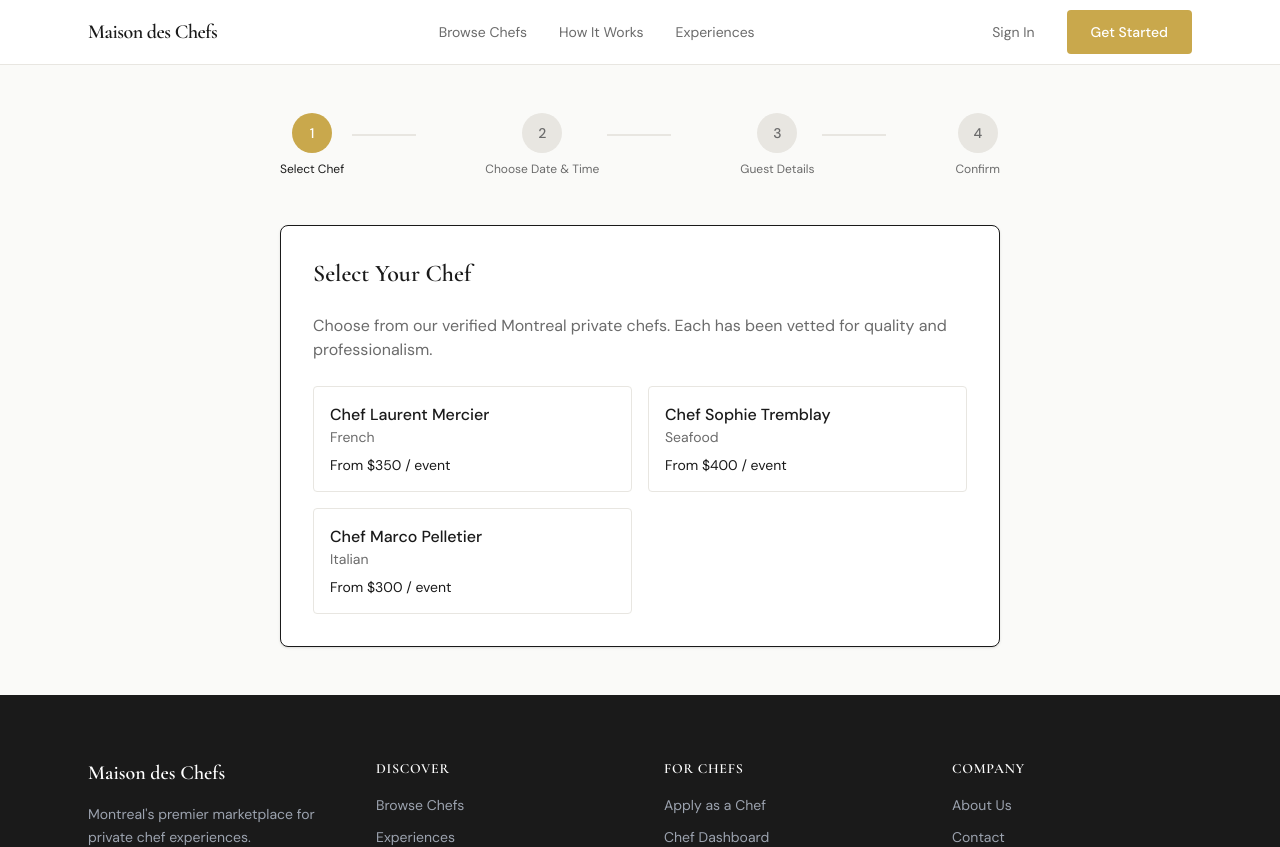
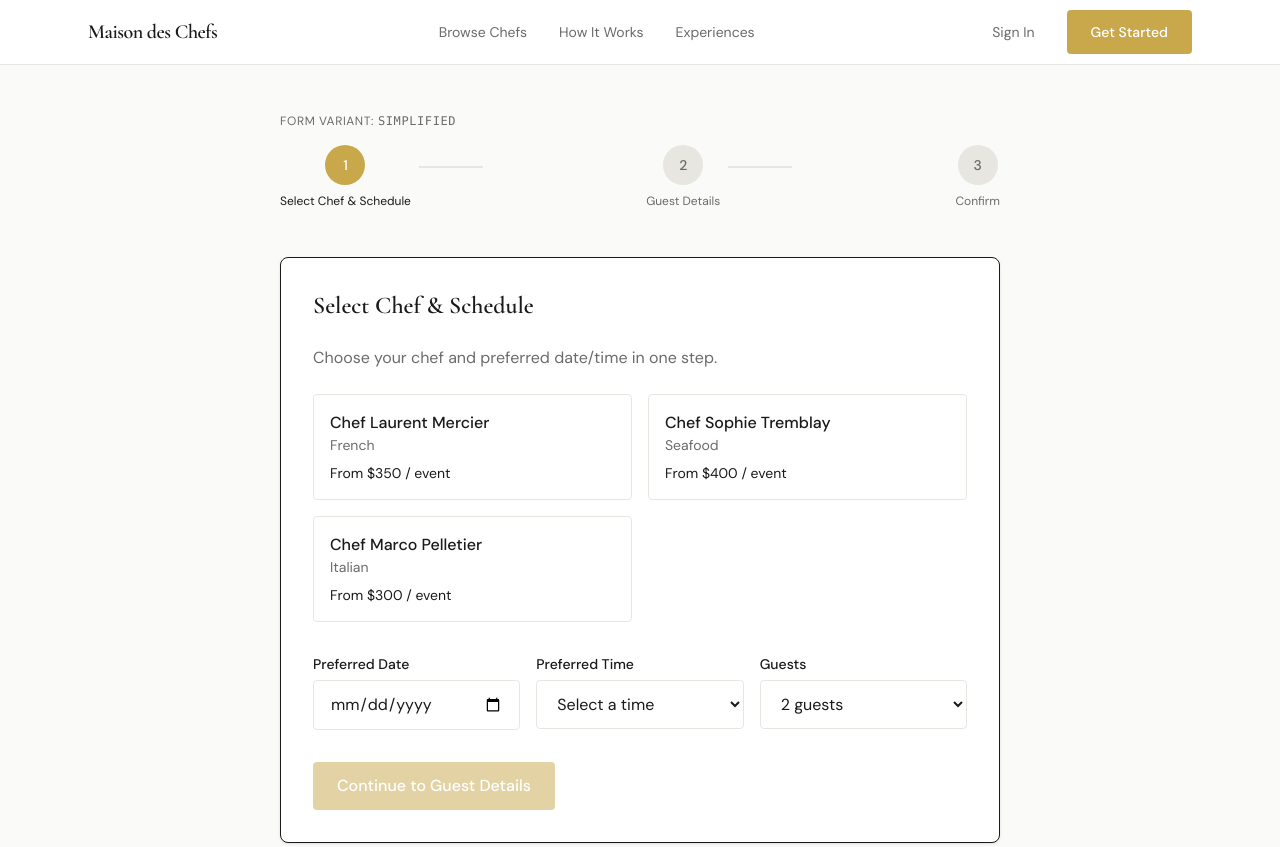
Before and after one commit to Fr0ddy79/maison-des-chefs, a Next.js app: page /book in a window 1280 px wide. Shown: the top 847 px of the page. Built offline with nearby package versions, Linux system fonts and the light colour scheme.

Commit message:
feat: implement simplified booking form variant (MAI-2349 A/B test)

```diff
--- a/src/app/book/BookPageContent.tsx
+++ b/src/app/book/BookPageContent.tsx
@@ -5,8 +5,10 @@ import { useSearchParams } from 'next/navigation'
 import { Navigation } from '@/components/Navigation'
 import { Footer } from '@/components/Footer'
 import { trackBookingFormViewed, trackBookingFormSubmitted } from '@/lib/analytics'
+import { useABVariant } from '@/lib/useABVariant'
 
-const steps = ['Select Chef', 'Choose Date & Time', 'Guest Details', 'Confirm']
+const STANDARD_STEPS = ['Select Chef', 'Choose Date & Time', 'Guest Details', 'Confirm']
+const SIMPLIFIED_STEPS = ['Select Chef & Schedule', 'Guest Details', 'Confirm']
 
 export function BookPageContent() {
   const [currentStep, setCurrentStep] = useState(0)
@@ -21,7 +23,15 @@ export function BookPageContent() {
     specialRequests: '',
   })
   const searchParams = useSearchParams()
-  const formVariant = searchParams.get('variant') === 'simplified' ? 'simplified' : 'standard'
+
+  // URL param override for forced variant testing (?variant=simplified)
+  const urlVariant = searchParams.get('variant') === 'simplified' ? 'simplified' : null
+
+  // Use A/B variant hook for traffic splitting
+  const formVariant = useABVariant(urlVariant)
+
+  // Determine which steps to show based on variant
+  const steps = formVariant === 'simplified' ? SIMPLIFIED_STEPS : STANDARD_STEPS
 
   // Track booking form viewed on mount (step 0)
   useEffect(() => {
@@ -48,12 +58,34 @@ export function BookPageContent() {
     alert('Booking request submitted! (Demo mode)')
   }
 
+  const chefs = [
+    { id: '1', name: 'Chef Laurent Mercier', cuisine: 'French', price: 350 },
+    { id: '2', name: 'Chef Sophie Tremblay', cuisine: 'Seafood', price: 400 },
+    { id: '3', name: 'Chef Marco Pelletier', cuisine: 'Italian', price: 300 },
+  ]
+
+  // Standard variant uses 4 steps, simplified combines first 2
+  const isSimplified = formVariant === 'simplified'
+  const stepOffset = isSimplified && currentStep >= 1 ? 1 : 0
+
+  // Step mapping for simplified variant
+  // Simplified: 0 = Chef+Schedule, 1 = Guest Details, 2 = Confirm
+  // Standard:   0 = Chef, 1 = Date/Time, 2 = Guest Details, 3 = Confirm
+  const standardStep = isSimplified
+    ? currentStep === 0 ? 0 : currentStep === 1 ? 1 : 2
+    : currentStep
+
   return (
     <div className="flex flex-col min-h-screen">
       <Navigation />
 
       <div className="flex-1" style={{ backgroundColor: 'var(--color-mdc-bg)' }}>
         <div className="max-w-3xl mx-auto px-6 py-12">
+          {/* Variant badge (for testing visibility) */}
+          <div className="mb-4 text-xs uppercase tracking-wider" style={{ color: 'var(--color-mdc-text-muted)' }}>
+            Form Variant: <span className="font-mono">{formVariant}</span>
+          </div>
+
           {/* Progress Steps */}
           <div className="mb-12">
             <div className="flex items-center justify-between">
@@ -95,24 +127,25 @@ export function BookPageContent() {
 
           {/* Form */}
           <div className="rounded-lg p-8 bg-white border shadow-sm">
+
+            {/* STEP 0: Chef Selection (or Chef + Schedule for simplified) */}
             {currentStep === 0 && (
               <div>
-                <h2 className="text-2xl mb-6" style={{ fontFamily: 'var(--font-serif)' }}>Select Your Chef</h2>
+                <h2 className="text-2xl mb-6" style={{ fontFamily: 'var(--font-serif)' }}>
+                  {isSimplified ? 'Select Chef & Schedule' : 'Select Your Chef'}
+                </h2>
                 <p className="mb-6" style={{ color: 'var(--color-mdc-text-muted)' }}>
-                  Choose from our verified Montreal private chefs. Each has been vetted for quality and professionalism.
+                  {isSimplified
+                    ? 'Choose your chef and preferred date/time in one step.'
+                    : 'Choose from our verified Montreal private chefs. Each has been vetted for quality and professionalism.'}
                 </p>
-                <div className="grid grid-cols-1 sm:grid-cols-2 gap-4">
-                  {[
-                    { id: '1', name: 'Chef Laurent Mercier', cuisine: 'French', price: 350 },
-                    { id: '2', name: 'Chef Sophie Tremblay', cuisine: 'Seafood', price: 400 },
-                    { id: '3', name: 'Chef Marco Pelletier', cuisine: 'Italian', price: 300 },
-                  ].map((chef) => (
+
+                {/* Chef selection grid */}
+                <div className="grid grid-cols-1 sm:grid-cols-2 gap-4 mb-8">
+                  {chefs.map((chef) => (
                     <button
                       key={chef.id}
-                      onClick={() => {
-                        setFormData({ ...formData, chefId: chef.id })
-                        setCurrentStep(1)
-                      }}
+                      onClick={() => setFormData({ ...formData, chefId: chef.id })}
                       className="p-4 rounded border text-left transition-colors"
                       style={{
                         borderColor: formData.chefId === chef.id ? 'var(--color-mdc-accent)' : 'var(--color-mdc-border)',
@@ -125,10 +158,75 @@ export function BookPageContent() {
                     </button>
                   ))}
                 </div>
+
+                {/* Date/Time/Guests only shown on simplified step 0 */}
+                {isSimplified && (
+                  <div className="grid grid-cols-1 sm:grid-cols-3 gap-4">
+                    <div>
+                      <label className="text-sm font-medium block mb-1.5">Preferred Date</label>
+                      <input
+                        type="date"
+                        value={formData.date}
+                        onChange={(e) => setFormData({ ...formData, date: e.target.value })}
+                        className="w-full px-4 py-3 rounded border bg-white"
+                        style={{ borderColor: 'var(--color-mdc-border)' }}
+                        min={new Date().toISOString().split('T')[0]}
+                      />
+                    </div>
+                    <div>
+                      <label className="text-sm font-medium block mb-1.5">Preferred Time</label>
+                      <select
+                        value={formData.time}
+                        onChange={(e) => setFormData({ ...formData, time: e.target.value })}
+                        className="w-full px-4 py-3 rounded border bg-white"
+                        style={{ borderColor: 'var(--color-mdc-border)' }}
+                      >
+                        <option value="">Select a time</option>
+                        <option value="17:00">5:00 PM</option>
+                        <option value="17:30">5:30 PM</option>
+                        <option value="18:00">6:00 PM</option>
+                        <option value="18:30">6:30 PM</option>
+                        <option value="19:00">7:00 PM</option>
+                        <option value="19:30">7:30 PM</option>
+                        <option value="20:00">8:00 PM</option>
+                      </select>
+                    </div>
+                    <div>
+                      <label className="text-sm font-medium block mb-1.5">Guests</label>
+                      <select
+                        value={formData.guestCount}
+                        onChange={(e) => setFormData({ ...formData, guestCount: Number(e.target.value) })}
+                        className="w-full px-4 py-3 rounded border bg-white"
+                        style={{ borderColor: 'var(--color-mdc-border)' }}
+                      >
+                        {[2, 3, 4, 5, 6, 8, 10, 12, 15, 20].map((n) => (
+                          <option key={n} value={n}>{n} guests</option>
+                        ))}
+                      </select>
+                    </div>
+                  </div>
+                )}
+
+                <div className="mt-8">
+                  <button
+                    onClick={() => setCurrentStep(isSimplified ? 1 : 1)}
+                    disabled={!formData.chefId || (isSimplified && (!formData.date || !formData.time))}
+                    className="px-6 py-3 rounded font-medium text-white transition-colors disabled:opacity-50"
+                    style={{ backgroundColor: 'var(--color-mdc-accent)' }}
+                  >
+                    {isSimplified ? 'Continue to Guest Details' : 'Continue'}
+                  </button>
+                  {!isSimplified && (
+                    <span className="ml-4 text-sm" style={{ color: 'var(--color-mdc-text-muted)' }}>
+                      Step {currentStep + 1} of {steps.length}
+                    </span>
+                  )}
+                </div>
               </div>
             )}
 
-            {currentStep === 1 && (
+            {/* STEP 1: Date & Time (standard only) or Guest Details (simplified) */}
+            {currentStep === 1 && !isSimplified && (
               <div>
                 <h2 className="text-2xl mb-6" style={{ fontFamily: 'var(--font-serif)' }}>Choose Date & Time</h2>
                 <div className="grid grid-cols-1 sm:grid-cols-2 gap-6">
@@ -189,7 +287,8 @@ export function BookPageContent() {
               </div>
             )}
 
-            {currentStep === 2 && (
+            {/* STEP 1 (simplified) / STEP 2 (standard): Guest Details */}
+            {((!isSimplified && currentStep === 2) || (isSimplified && currentStep === 1)) && (
               <div>
                 <h2 className="text-2xl mb-6" style={{ fontFamily: 'var(--font-serif)' }}>Your Details</h2>
                 <div className="space-y-4">
@@ -238,9 +337,9 @@ export function BookPageContent() {
                   </div>
                 </div>
                 <div className="mt-8 flex gap-4">
-                  <button onClick={() => setCurrentStep(1)} className="px-6 py-3 rounded font-medium transition-colors border" style={{ borderColor: 'var(--color-mdc-accent)', color: 'var(--color-mdc-accent)' }}>Back</button>
+                  <button onClick={() => setCurrentStep(isSimplified ? 0 : 1)} className="px-6 py-3 rounded font-medium transition-colors border" style={{ borderColor: 'var(--color-mdc-accent)', color: 'var(--color-mdc-accent)' }}>Back</button>
                   <button
-                    onClick={() => setCurrentStep(3)}
+                    onClick={() => setCurrentStep(isSimplified ? 2 : 3)}
                     disabled={!formData.name || !formData.email || !formData.phone}
                     className="px-6 py-3 rounded font-medium text-white transition-colors disabled:opacity-50"
                     style={{ backgroundColor: 'var(--color-mdc-accent)' }}
@@ -251,7 +350,8 @@ export function BookPageContent() {
               </div>
             )}
 
-            {currentStep === 3 && (
+            {/* Confirm step - shared with offset logic */}
+            {(isSimplified ? currentStep === 2 : currentStep === 3) && (
               <div>
                 <h2 className="text-2xl mb-6" style={{ fontFamily: 'var(--font-serif)' }}>Confirm Your Booking</h2>
                 <div className="rounded-lg p-6" style={{ backgroundColor: 'var(--color-mdc-bg)' }}>
@@ -291,13 +391,14 @@ export function BookPageContent() {
                   No payment is required at this stage.
                 </p>
                 <div className="mt-8 flex gap-4">
-                  <button onClick={() => setCurrentStep(2)} className="px-6 py-3 rounded font-medium transition-colors border" style={{ borderColor: 'var(--color-mdc-accent)', color: 'var(--color-mdc-accent)' }}>Back</button>
+                  <button onClick={() => setCurrentStep(isSimplified ? 1 : 2)} className="px-6 py-3 rounded font-medium transition-colors border" style={{ borderColor: 'var(--color-mdc-accent)', color: 'var(--color-mdc-accent)' }}>Back</button>
                   <button onClick={handleSubmit} className="px-6 py-3 rounded font-medium text-white transition-colors" style={{ backgroundColor: 'var(--color-mdc-accent)' }}>
                     Submit Booking Request
                   </button>
                 </div>
               </div>
             )}
+
           </div>
         </div>
       </div>
```
